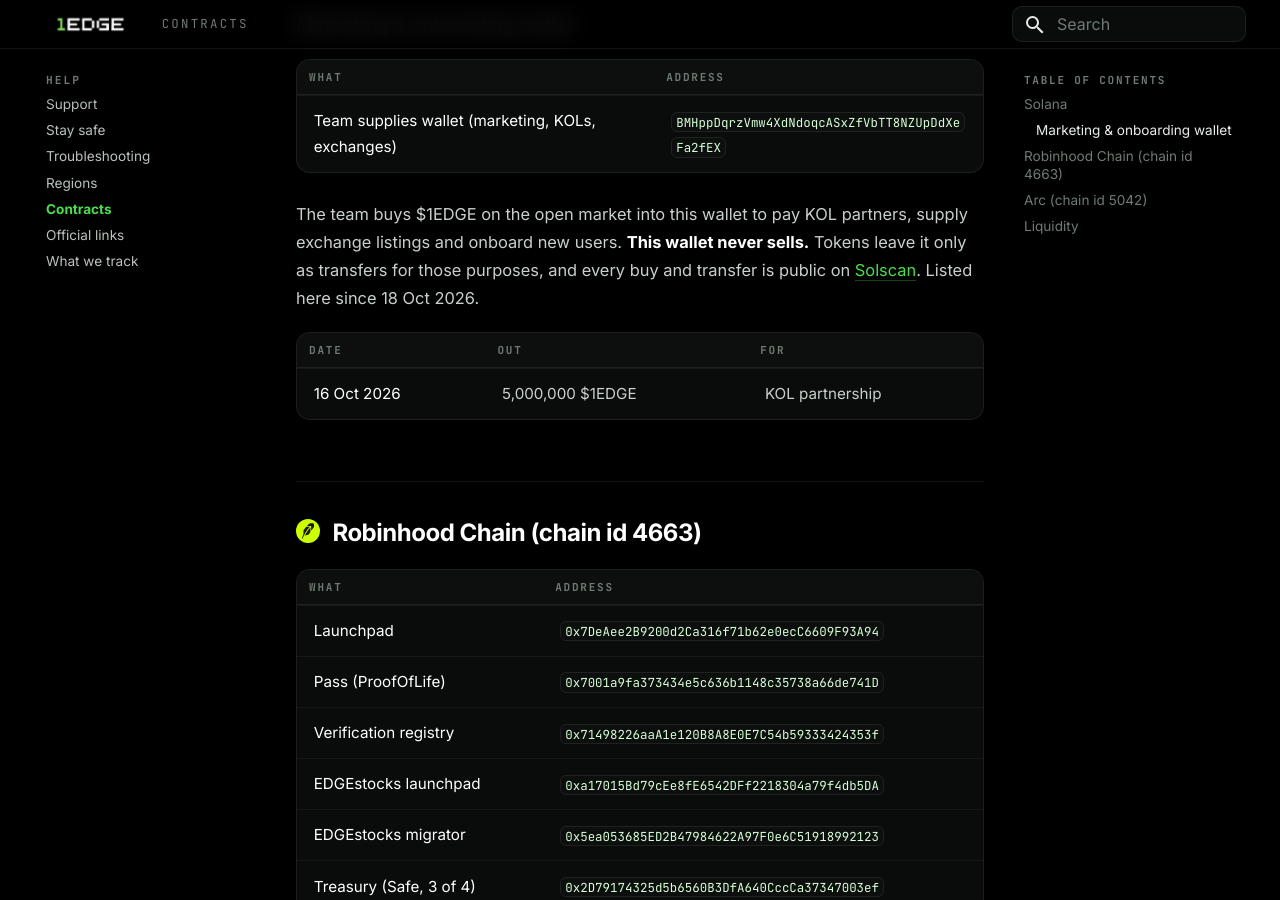
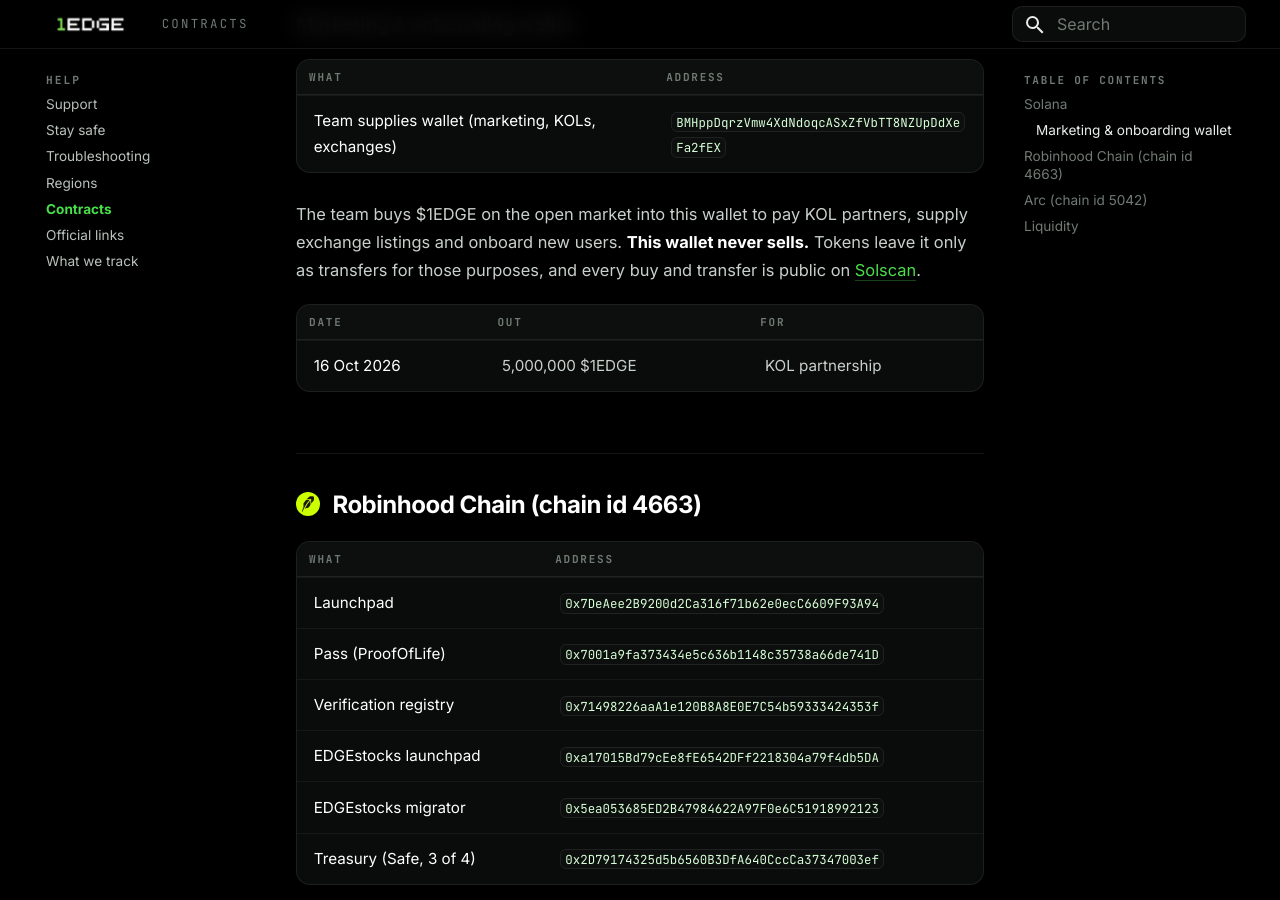
Before and after one commit to Tedz-1edge/1edge-docs, an MkDocs documentation site: the page built from docs/help/contracts.md, in a window 1280 px wide and 900 px high, scrolled down 781 px. Built offline with MkDocs 1.6.1 and Material for MkDocs 9.7.7, drawn with Linux system fonts in a browser that asks for light colours.

Commit message:
Contracts: drop the listed-since date on the marketing wallet
Co-Authored-By: Claude Opus 5.5 <noreply@anthropic.com>

```diff
--- a/docs/help/contracts.md
+++ b/docs/help/contracts.md
@@ -25,7 +25,7 @@ Graduated coins trade on Meteora DAMM v2 (`cpamdpZCGKUy5JxQXB4dcpGPiikHawvSWAd6m
 |---|---|
 | Team supplies wallet (marketing, KOLs, exchanges) | `BMHppDqrzVmw4XdNdoqcASxZfVbTT8NZUpDdXeFa2fEX` |
 
-The team buys $1EDGE on the open market into this wallet to pay KOL partners, supply exchange listings and onboard new users. **This wallet never sells.** Tokens leave it only as transfers for those purposes, and every buy and transfer is public on [Solscan](https://solscan.io/account/BMHppDqrzVmw4XdNdoqcASxZfVbTT8NZUpDdXeFa2fEX). Listed here since 18 Oct 2026.
+The team buys $1EDGE on the open market into this wallet to pay KOL partners, supply exchange listings and onboard new users. **This wallet never sells.** Tokens leave it only as transfers for those purposes, and every buy and transfer is public on [Solscan](https://solscan.io/account/BMHppDqrzVmw4XdNdoqcASxZfVbTT8NZUpDdXeFa2fEX).
 
 | Date | Out | For |
 |---|---|---|
```
